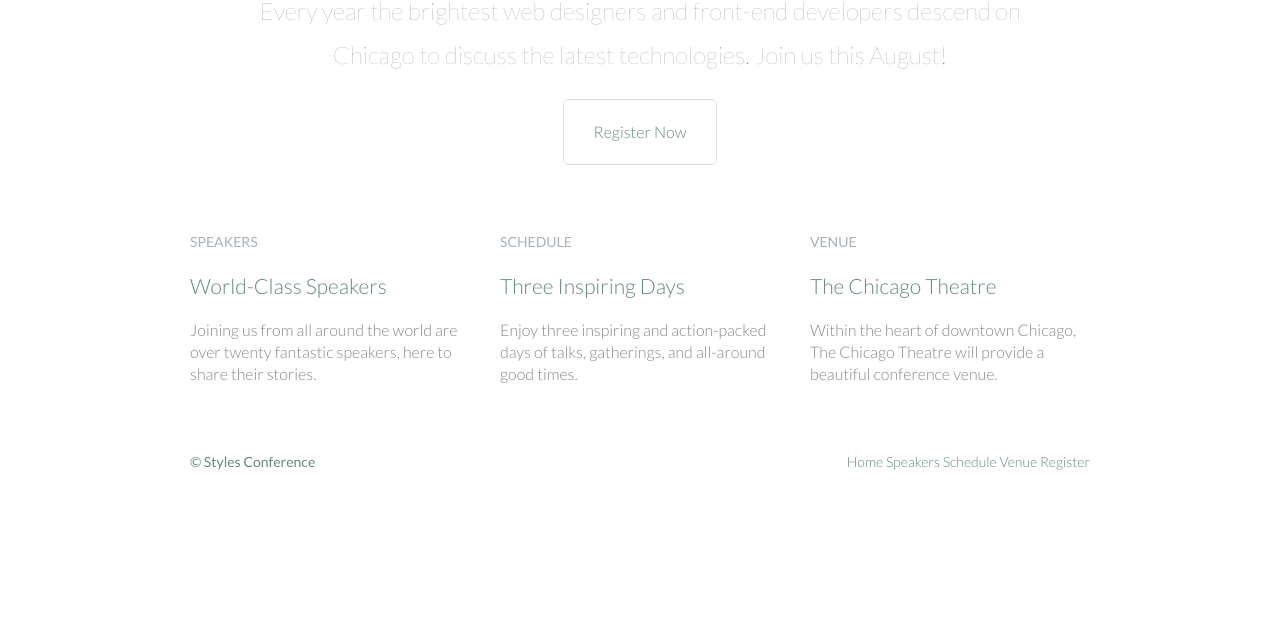
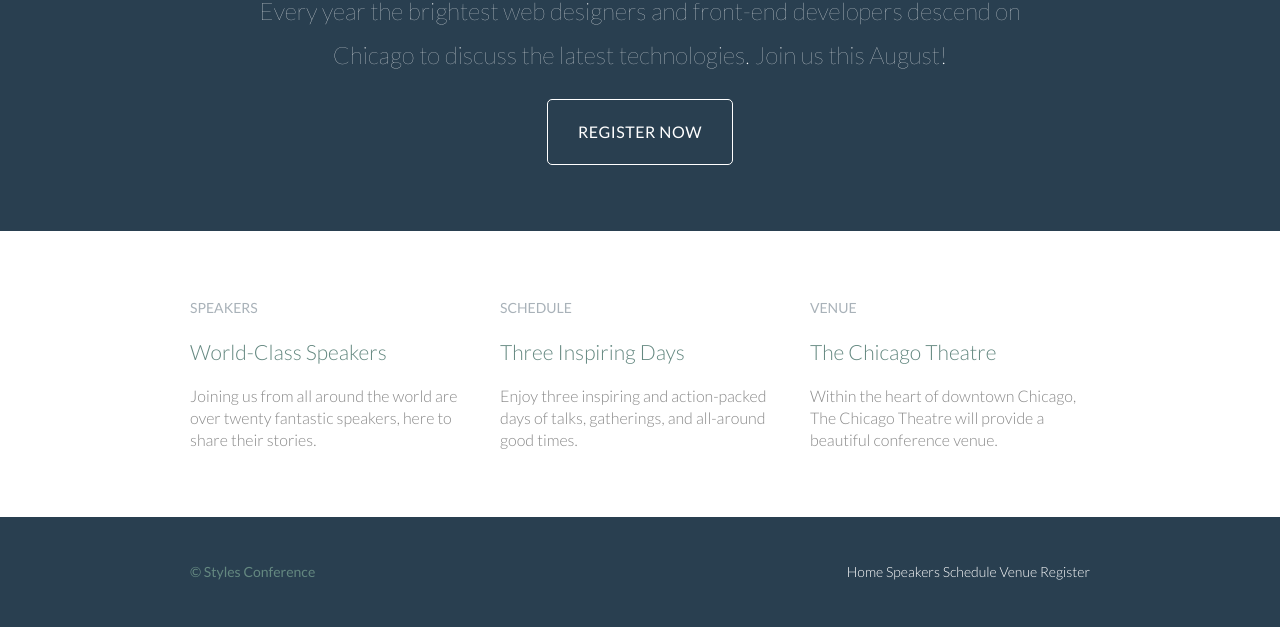
Before and after one commit to eastie71/learn_shayhowe, a plain HTML site: page index.html in a window 1280 px wide. Shown: the part 253-880 px from the top of the page. Before the commit the page ends 800 px from the top, so only its background shows below. Drawn offline with Linux system fonts and the light colour scheme.

Commit message:
Background, colors, styles and home page

```diff
--- a/assets/stylesheets/main.css
+++ b/assets/stylesheets/main.css
@@ -53,6 +53,7 @@ table {
   ========================================
 */
 body {
+  background: #293f50;
   color: #888;
   font: 300 16px/22px "Lato", "Open Sans", "Helvetica Neue", Helvetica, Arial, sans-serif;
 }
@@ -186,13 +187,22 @@ p a {
 
 .btn {
   border-radius: 5px;
+  color: #fff;
+  cursor: pointer;
   display: inline-block;
   margin: 0;
+  font-weight: 400;
+  letter-spacing: .5px;
+  text-transform: uppercase;
 }
 
 .btn-alt {
-  border: 1px solid #dfe2e5;
+  border: 1px solid #fff;
   padding: 10px 30px;
+}
+.btn-alt:hover {
+  background: #fff;
+  color: #648880;
 }
 
 /*
@@ -202,6 +212,7 @@ p a {
 */
 
 .hero {
+  color: #fff;
   line-height: 44px;
   padding: 22px 80px 66px 80px;
   text-align: center;
@@ -246,6 +257,15 @@ p a {
   text-transform: uppercase;
 }
 
+.primary-header a,
+.primary-footer a {
+  color: #fff;
+}
+.primary-header a:hover,
+.primary-footer a:hover {
+  color: #648880;
+}
+
 /*
   ========================================
   Primary footer
@@ -273,3 +293,15 @@ p a {
 .nav {
   text-align: right;
 }
+
+/*
+  ========================================
+  Rows
+  ========================================
+*/
+
+.row {
+  background: #fff;
+  min-width: 960px;
+  padding: 66px 0 44px 0;
+}
--- a/index.html
+++ b/index.html
@@ -7,7 +7,7 @@
     <link rel="stylesheet" href="http://fonts.googleapis.com/css?family=Lato:100,300,400">
   </head>
   <body>
-  	<header class="container group">
+  	<header class="primary-header container group">
   		<h1 class="logo">
 			<a href="index.html">Styles </br> Conference</a>
 		</h1>
@@ -28,7 +28,8 @@
 	</section>
 
 	<!-- Teasers -->
-    <section class="grid">
+	<section class="row">
+	    <div class="grid">
 	    	<!-- Speakers -->
 			<section class="teaser col-1-3">
 				<a href="speakers.html">
@@ -55,8 +56,8 @@
 				</a>
 				<p>Within the heart of downtown Chicago, The Chicago Theatre will provide a beautiful conference venue.</p>
 			</section>
+	    </div>
 	</section>
-
 	<footer class="primary-footer container group">
 		<small>&copy; Styles Conference</small>
 		<nav class="nav">
```
Also changed, not shown: register.html (+1 -1 lines), schedule.html (+1 -1 lines), speakers.html (+1 -1 lines), venue.html (+1 -1 lines). Lines whose indentation alone changed are shown as unchanged.
